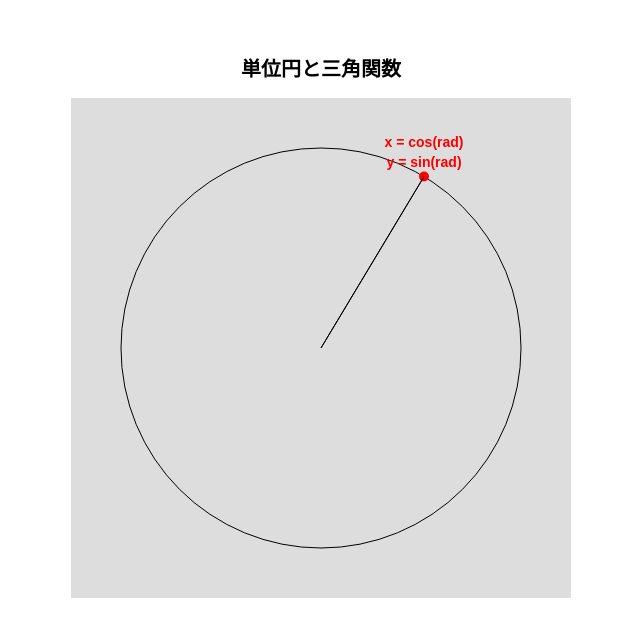
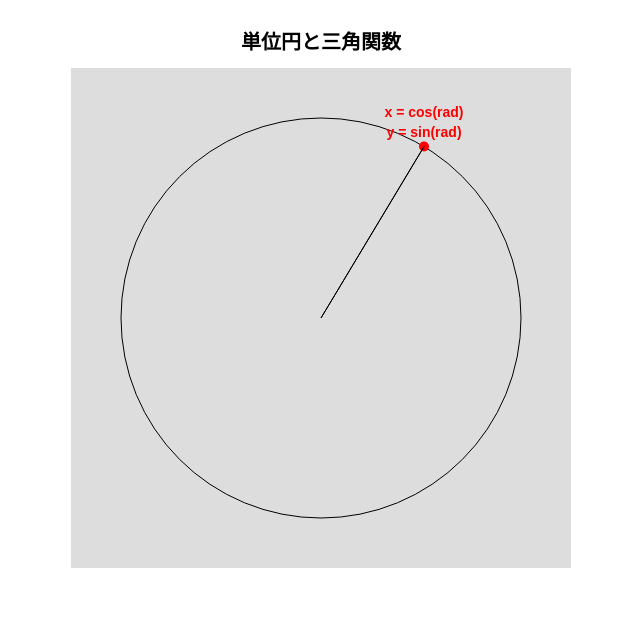
Before and after one commit to yend724/study-canvas-2d, a plain HTML site: page math-and-physics/trigonometric/trigonometric.html in a window 1280 px wide. Shown: the whole page, without its empty margins (319-959 px from the left). Drawn offline with Linux system fonts and the light colour scheme; the site is published under a folder, as on GitHub Pages, so addresses that start at the root find nothing.

Commit message:
Fix css and js path

```diff
--- a/math-and-physics/trigonometric/trigonometric.html
+++ b/math-and-physics/trigonometric/trigonometric.html
@@ -7,7 +7,7 @@
     <title>Trigonometric</title>
     <style>
       .wrapper {
-        padding: 32px 64px;
+        padding: 32px 0;
       }
       .title {
         font-size: 20px;
@@ -16,11 +16,11 @@
       }
       .canvas {
         display: block;
-        margin: 16px auto;
+        margin: 16px auto 0;
       }
     </style>
-    <link rel="stylesheet" href="/math-and-physics/common/css/reset.css" />
-    <script src="/math-and-physics/common/js/Vec2.js"></script>
+    <link rel="stylesheet" href="../common/css/reset.css" />
+    <script src="../common/js/Vec2.js"></script>
   </head>
   <body>
     <div class="wrapper">
```
Also changed, not shown: math-and-physics/collision/circles.html (+4 -4 lines).
